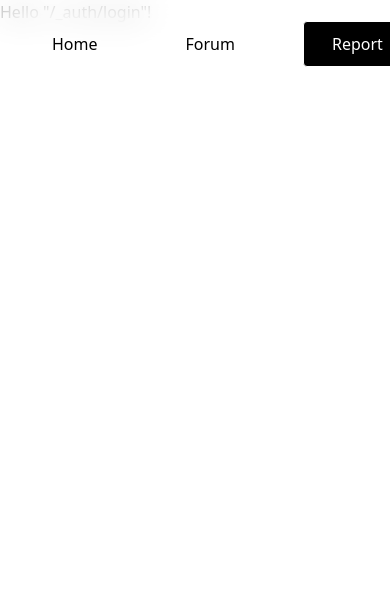
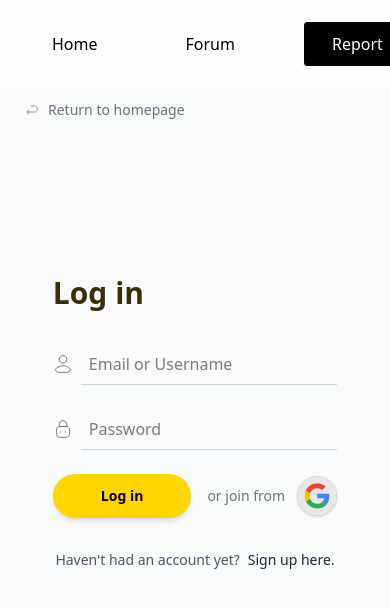
Before and after one commit to TheBluemist1404/lost-and-found-station-fe, a React (Vite) app: page /login in a window 390 px wide. Shown: the top 608 px of the page. Built offline with nearby package versions, Linux system fonts and the light colour scheme.

Commit message:
chore: code login page

```diff
--- a/src/routes/~_layout/~_auth/~login.tsx
+++ b/src/routes/~_layout/~_auth/~login.tsx
@@ -1,9 +1,115 @@
-import { createFileRoute } from '@tanstack/react-router'
+import { Link, createFileRoute } from '@tanstack/react-router'
+import homeImg from '/img/home.svg'
+import bkuImg from '/img/bku.svg'
+import arrowIcon from '/icon/arrow-turn-backward.svg'
+import userIcon from '/icon/user.svg'
+import lockIcon from '/icon/lock.svg'
+import googleIcon from '/icon/google.svg'
 
 export const Route = createFileRoute('/_layout/_auth/login')({
   component: RouteComponent,
 })
 
 function RouteComponent() {
-  return <div>Hello "/_auth/login"!</div>
+  return (
+    <div className="flex h-full bg-cloudwhite">
+      {/* LEFT */}
+      <Link
+        to="/"
+        className="absolute top-25 left-6 sm:left-8 md:left-10 z-10 inline-flex items-center gap-2 text-sm text-gray-500 hover:text-gray-700"
+      >
+        <img src={arrowIcon} alt="Back" className="h-4 w-4 md:h-5 md:w-5" />
+        <span className="underline-offset-2 hover:underline">
+          Return to homepage
+        </span>
+      </Link>
+
+      <div className="flex flex-1 flex-col bg-cloudwhite px-8 py-8 lg:px-20 lg:py-14 justify-center items-center">
+        <div className="max-w-md">
+          <h1 className="mb-8 sm:mb-10 text-3xl sm:text-4xl lg:text-5xl font-semibold leading-tight text-[#3b2f09]">
+            Log in
+          </h1>
+
+          <form className="space-y-6 sm:space-y-8">
+            {/* Username */}
+            <div className="flex items-center">
+              <img
+                src={userIcon}
+                alt="Username"
+                className="h-5 w-5 text-gray mr-2"
+              />
+              <input
+                id="username"
+                type="text"
+                className="flex-1 border-b border-gray-300 bg-transparent p-2 text-base outline-none focus:border-gray focus:text-gray-900 focus:shadow-sm"
+                placeholder="Email or Username"
+              />
+            </div>
+
+            {/* Password */}
+            <div className="flex items-center">
+              <img
+                src={lockIcon}
+                alt="Password"
+                className="h-5 w-5 text-gray mr-2"
+              />
+              <input
+                id="password"
+                type="password"
+                className="flex-1 border-b border-gray-300 bg-transparent p-2 text-base outline-none focus:border-gray focus:text-gray-900 focus:shadow-sm"
+                placeholder="Password"
+              />
+            </div>
+
+            <div className="mt-6 flex flex-wrap items-center gap-4">
+              <button
+                type="submit"
+                className="rounded-full bg-yellow flex-grow px-12 py-3 text-sm font-semibold text-black shadow-md transition hover:brightness-110 cursor-pointer sm:flex-grow-0 sm:px-16 sm:min-w-[300px] md:px-20"
+              >
+                Log in
+              </button>
+
+              <div className="flex items-center gap-3 text-sm text-gray-500">
+                <span>or join from</span>
+                <button
+                  type="button"
+                  className="flex h-10 w-10 items-center justify-center rounded-full border border-gray-300 bg-white shadow-sm cursor-pointer hover:shadow-md transition"
+                >
+                  <img src={googleIcon} alt="Google" />
+                </button>
+              </div>
+            </div>
+          </form>
+
+          <p className="mt-8 sm:mt-10 text-sm text-gray-600 justify-center flex">
+            Haven't had an account yet?
+            <Link
+              to="/signup"
+              className="font-medium text-gray-800 underline-offset-2 pl-2 hover:underline"
+            >
+              Sign up here.
+            </Link>
+          </p>
+        </div>
+      </div>
+
+      {/* RIGHT */}
+      <div
+        className="relative hidden bg-cover bg-center md:block md:w-1/2"
+        style={{ backgroundImage: `url(${bkuImg})` }}
+      >
+        <div className="absolute inset-0 bg-wood/80" />
+
+        <div className="relative z-10 flex h-full items-center justify-center p-10">
+          <div className="flex items-center justify-center rounded-full w-full lg:max-w-[900px]">
+            <img
+              src={homeImg}
+              alt="Lost and found illustration"
+              className="h-full w-full object-contain"
+            />
+          </div>
+        </div>
+      </div>
+    </div>
+  )
 }
```
Also changed, not shown: src/routes/~_layout/~index.tsx (+63 -54 lines).
